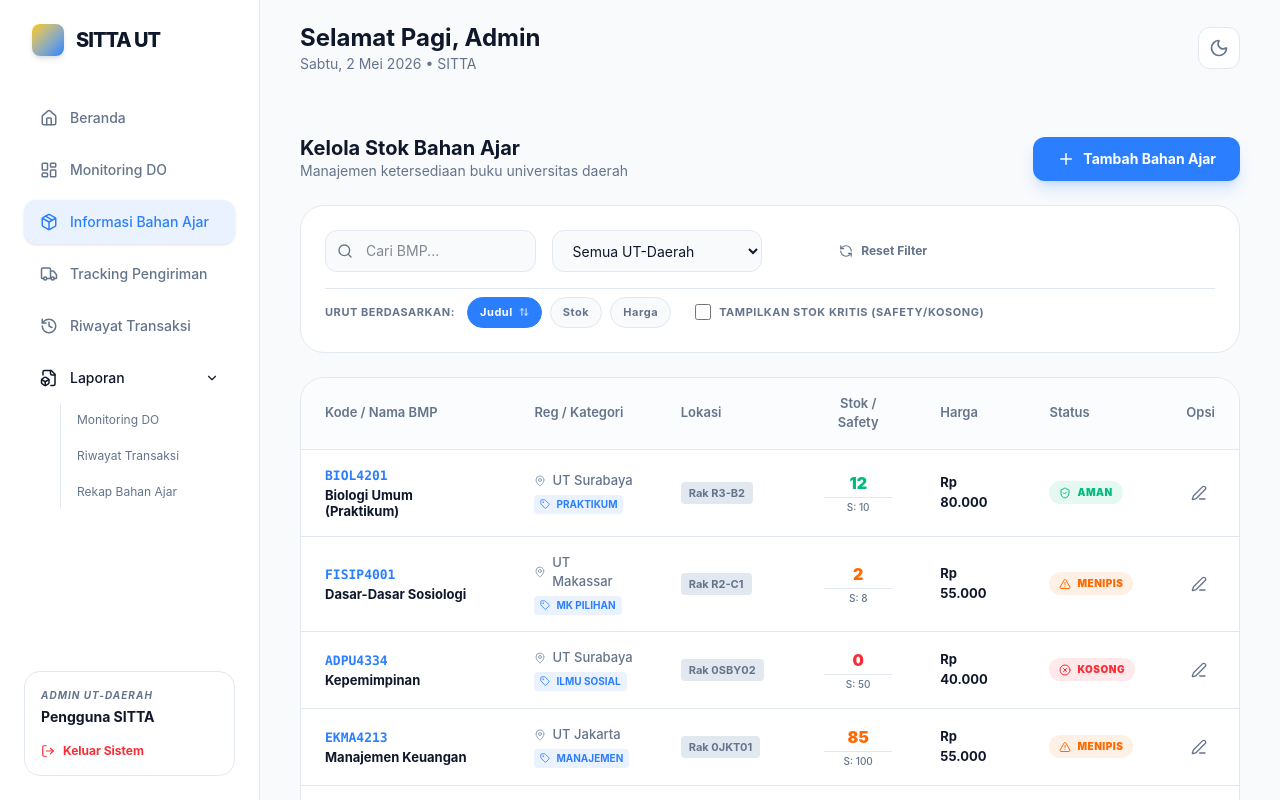
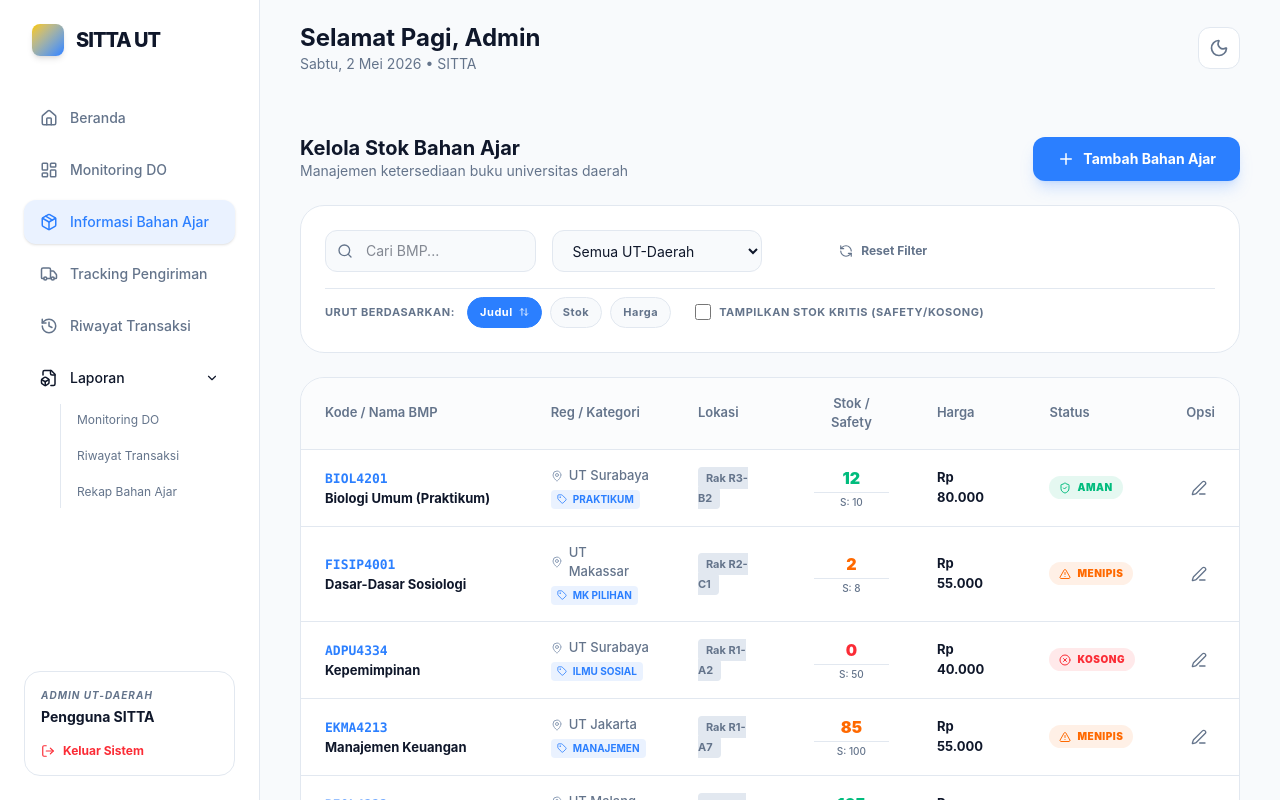
Before and after one commit to BFX18/SITTA, a React (Vite) app: page /stok in a window 1280 px wide. Built offline with nearby package versions, Linux system fonts and the light colour scheme; sample sign-in values are in the browser's storage.

Commit message:
fix data.ts

```diff
--- a/src/data.ts
+++ b/src/data.ts
@@ -170,7 +170,6 @@ export const dataBahanAjar: BahanAjar[] = [
     cover: COVERS.KEPEMIMPINAN
   },
   {
-    kodeLokasi: "0TMP01",
     kodeBarang: "SKOM4101",
     namaBarang: "Pengantar Ilmu Komunikasi",
     jenisBarang: "BMP",
@@ -181,10 +180,10 @@ export const dataBahanAjar: BahanAjar[] = [
     safety: 100,
     harga: 45000,
     catatanHTML: "Stok baru diterima dari percetakan.",
+    kodeLokasi: "R1-A5",
     cover: COVERS.PENGANTAR_KOMUNIKASI
   },
   {
-    kodeLokasi: "0JKT01",
     kodeBarang: "EKMA4213",
     namaBarang: "Manajemen Keuangan",
     jenisBarang: "BMP",
@@ -195,10 +194,10 @@ export const dataBahanAjar: BahanAjar[] = [
     safety: 100,
     harga: 55000,
     catatanHTML: "Perlu segera re-order.",
+    kodeLokasi: "R1-A7",
     cover: COVERS.MANAJEMEN_KEUANGAN
   },
   {
-    kodeLokasi: "0SBY02",
     kodeBarang: "ADPU4334",
     namaBarang: "Kepemimpinan",
     jenisBarang: "BMP",
@@ -209,10 +208,10 @@ export const dataBahanAjar: BahanAjar[] = [
     safety: 50,
     harga: 40000,
     catatanHTML: "Stok kosong, dalam proses pengiriman.",
+    kodeLokasi: "R1-A2",
     cover: COVERS.KEPEMIMPINAN
   },
   {
-    kodeLokasi: "0MLG01",
     kodeBarang: "BIOL4223",
     namaBarang: "Mikrobiologi",
     jenisBarang: "BMP",
@@ -223,10 +222,10 @@ export const dataBahanAjar: BahanAjar[] = [
     safety: 40,
     harga: 65000,
     catatanHTML: "Stok aman.",
+    kodeLokasi: "R1-A9",
     cover: COVERS.MIKROBIOLOGI
   },
   {
-    kodeLokasi: "0UPBJJBDG",
     kodeBarang: "PAUD4306",
     namaBarang: "Perkembangan Anak Usia Dini",
     jenisBarang: "BMP",
@@ -237,6 +236,7 @@ export const dataBahanAjar: BahanAjar[] = [
     safety: 30,
     harga: 35000,
     catatanHTML: "-",
+    kodeLokasi: "R1-A1",
     cover: COVERS.PERKEMBANGAN_ANAK
   }
 ];
```
